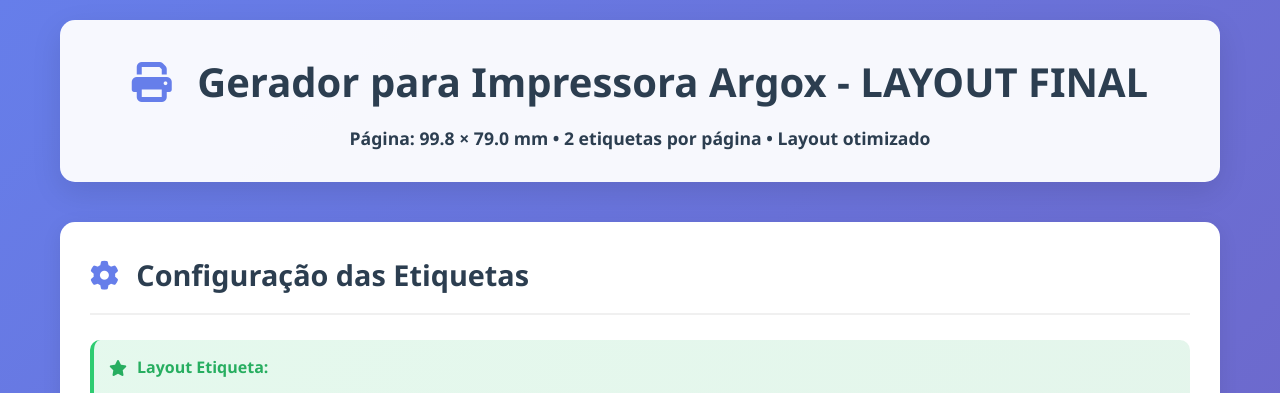
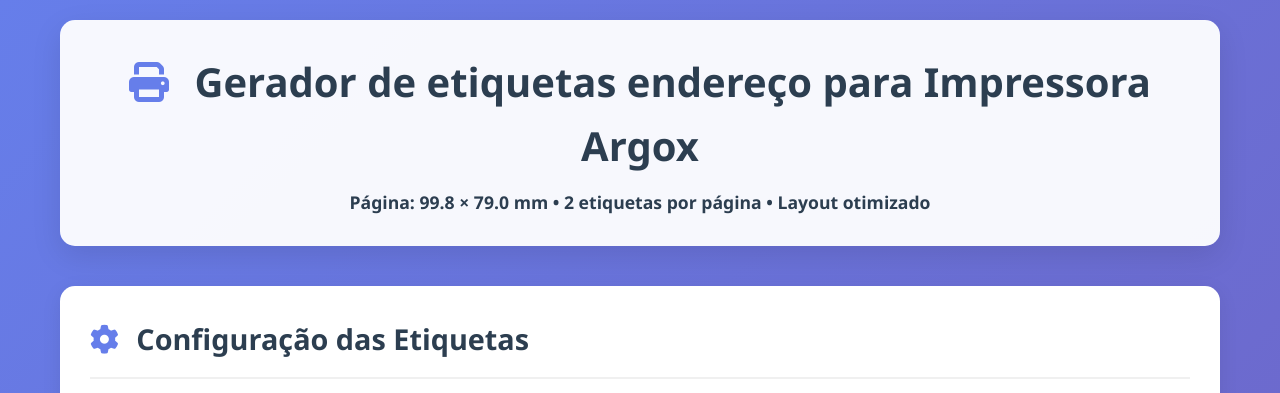
Before and after one commit to devtiagoabreu/wms_microdata, a Flask app: page / in a window 1280 px wide. Shown: the top 393 px of the page. Run offline with Flask 3, Linux system fonts and the light colour scheme.

Commit message:
créditos

```diff
--- a/Etiquetas/src/templates/index.html
+++ b/Etiquetas/src/templates/index.html
@@ -171,7 +171,7 @@
 <body>
     <div class="container">
         <header>
-            <h1><i class="fas fa-print"></i> Gerador para Impressora Argox - LAYOUT FINAL</h1>
+            <h1><i class="fas fa-print"></i> Gerador de etiquetas endereço para Impressora Argox</h1>
             <p class="subtitle texto-destaque">Página: 99.8 × 79.0 mm • 2 etiquetas por página • Layout otimizado</p>
         </header>
 
```
